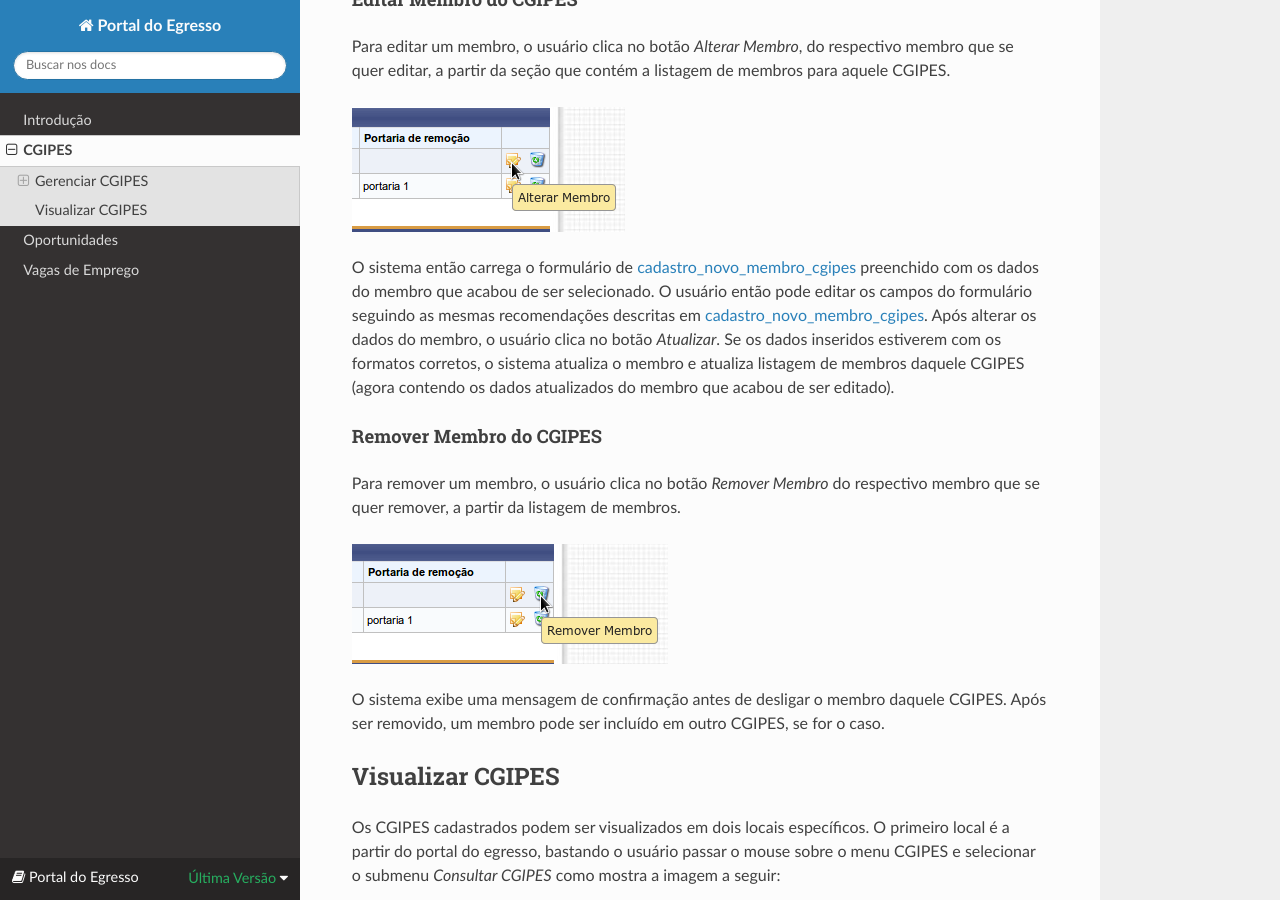
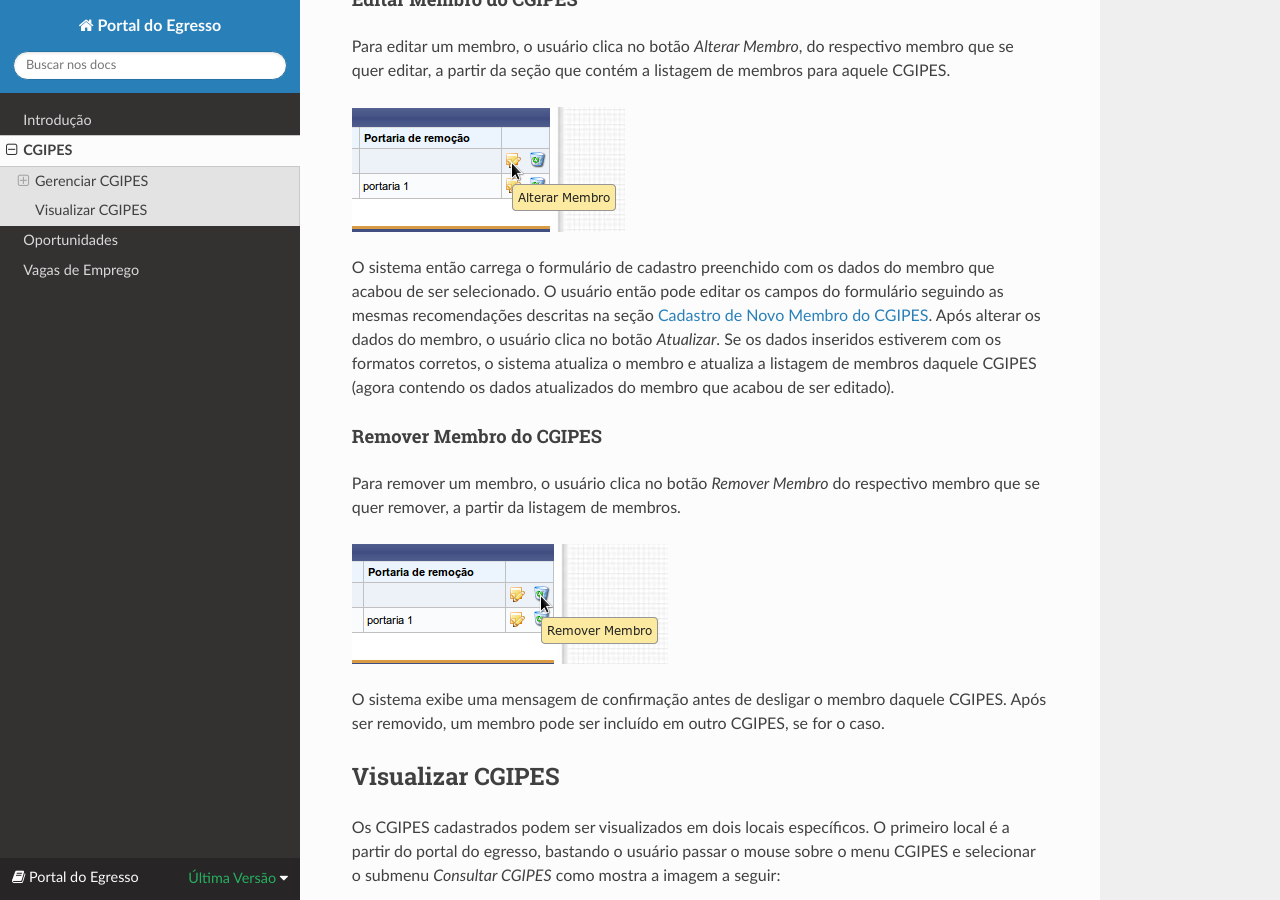
Before and after one commit to djangonauta/dti-docs, a Sphinx documentation site: the page built from source/cgipes.rst, in a window 1280 px wide and 900 px high, scrolled down 4229 px. Built offline with Sphinx 7.4.7 and the Read the Docs theme 2.0.0, drawn with Linux system fonts in a browser that asks for light colours; some of the changed text lies outside the part shown.

Commit message:
fix docs

```diff
--- a/source/cgipes.rst
+++ b/source/cgipes.rst
@@ -51,7 +51,7 @@ Para iniciar o processo de edição, o usuário deve clicar no botão *alterar*
 Após o CGIPES ser selecionado, o sistema carrega a página contendo o formulário de novo CGIPES com os campos
 preenchidos. O usuário altera os dados a seu critério e em seguida clicar no botão *Atualizar*. Se os campos
 estivem com os formatos corretos, o sistema atualiza o CGIPES e redireciona para a página contendo a listagem de todos os CGIPES e ações.
-Os botões *voltar* e *cancelar* funcionam de forma idêntica ao do formulário de `Cadastrar Novo CGIPES`_.
+Os botões *voltar* e *cancelar* funcionam de forma idêntica ao do formulário da seção `Cadastrar Novo CGIPES`_.
 
 .. image:: _static/img/atualizar_cgipes.png
 
@@ -116,10 +116,10 @@ da seção que contém a listagem de membros para aquele CGIPES.
 
 .. image:: _static/img/alterar_membro.png
 
-O sistema então carrega o formulário de `cadastro_novo_membro_cgipes`_ preenchido com os dados do membro que acabou
-de ser selecionado. O usuário então pode editar os campos do formulário seguindo as mesmas recomendações descritas em
-`cadastro_novo_membro_cgipes`_. Após alterar os dados do membro, o usuário clica no botão *Atualizar*. Se os dados inseridos
-estiverem com os formatos corretos, o sistema atualiza o membro e atualiza listagem de membros daquele CGIPES (agora
+O sistema então carrega o formulário de cadastro preenchido com os dados do membro que acabou
+de ser selecionado. O usuário então pode editar os campos do formulário seguindo as mesmas recomendações descritas na seção
+`Cadastro de Novo Membro do CGIPES`_. Após alterar os dados do membro, o usuário clica no botão *Atualizar*. Se os dados inseridos
+estiverem com os formatos corretos, o sistema atualiza o membro e atualiza a listagem de membros daquele CGIPES (agora
 contendo os dados atualizados do membro que acabou de ser editado).
 
 Remover Membro do CGIPES
```
Also changed, not shown: other parts of source/cgipes.rst (+1 -1 lines), source/introducao.rst (+4 -4 lines).
